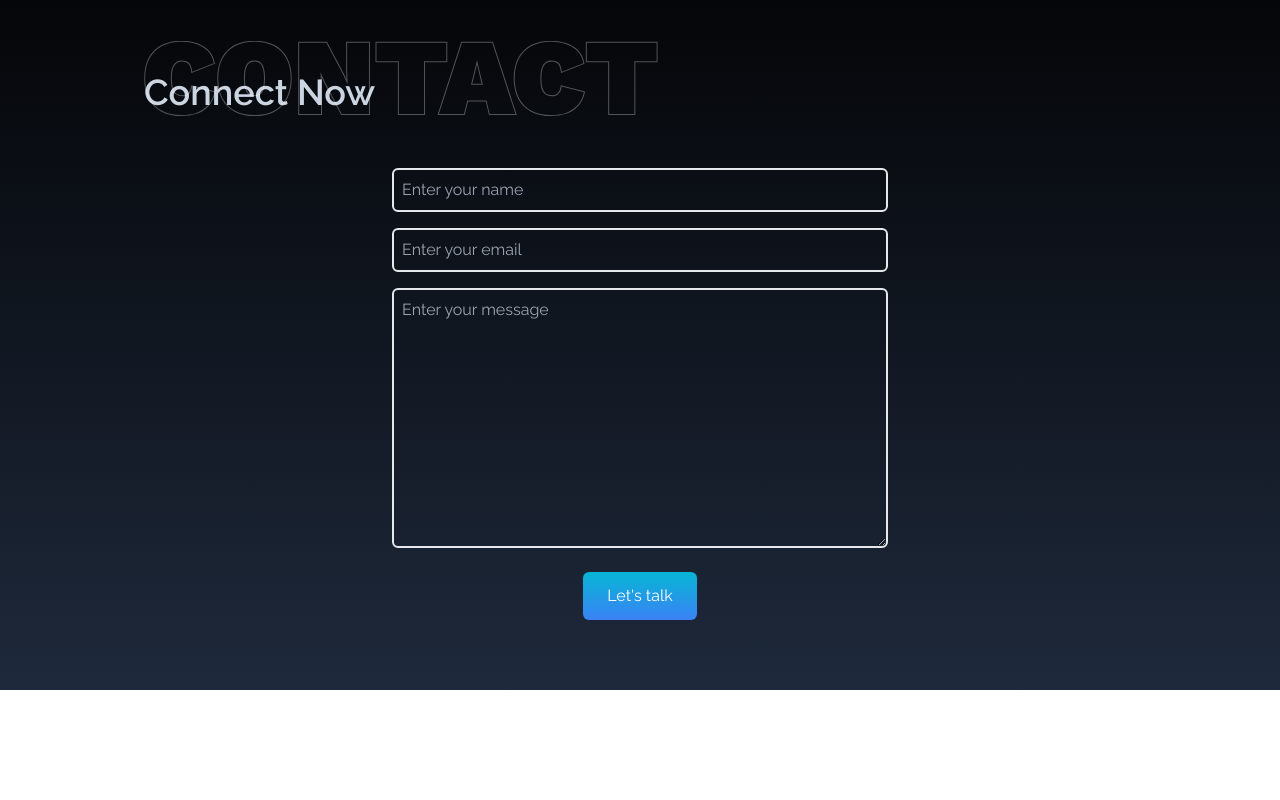
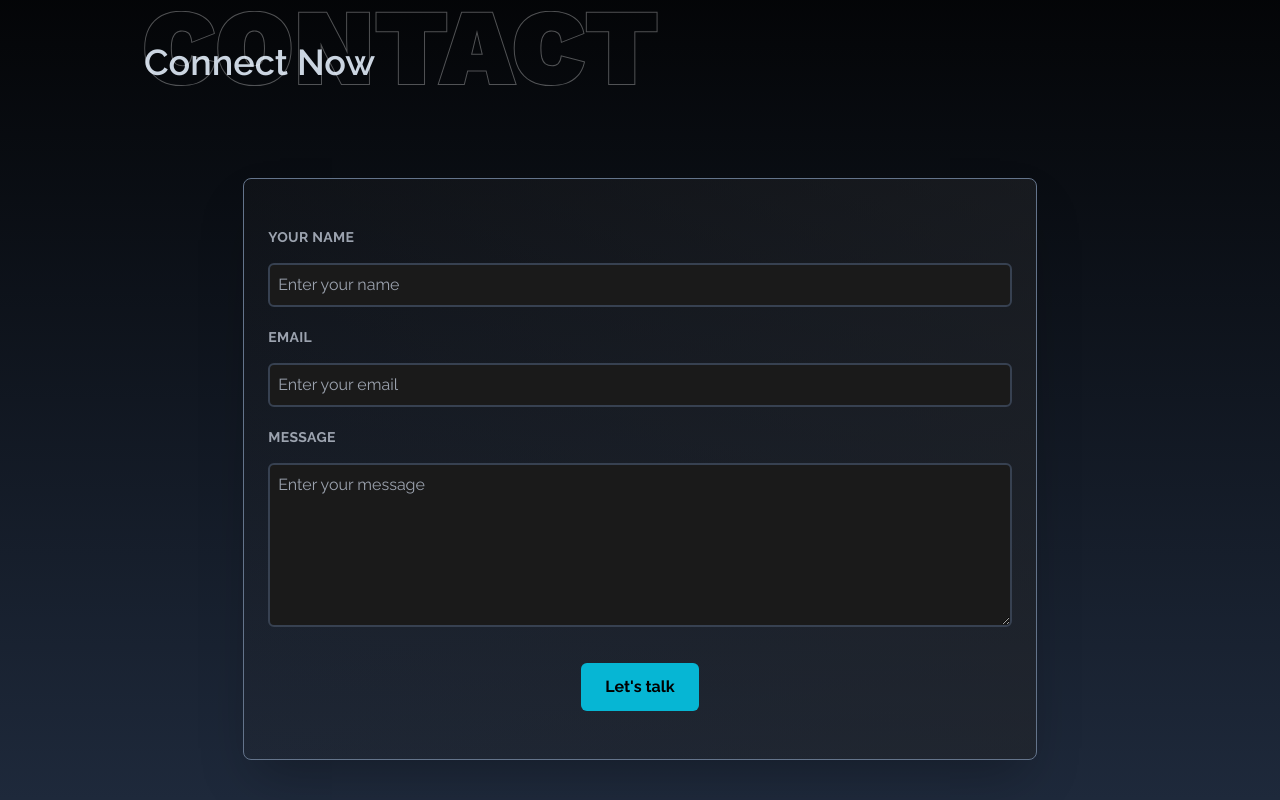
Before and after one commit to kushaal-rana/my-portfolio-website, a React (Create React App) app: page / in a window 1280 px wide. Shown: the part 3690-4490 px from the top of the page. Before the commit the page ends 4380 px from the top, so only its background shows below. Built offline with nearby package versions, Linux system fonts and the light colour scheme.

Commit message:
Contact Section Done.

```diff
--- a/package.json
+++ b/package.json
@@ -6,6 +6,7 @@
     "@testing-library/jest-dom": "^5.17.0",
     "@testing-library/react": "^13.4.0",
     "@testing-library/user-event": "^13.5.0",
+    "emailjs-com": "^3.2.0",
     "framer-motion": "^11.5.4",
     "react": "^18.3.1",
     "react-dom": "^18.3.1",
--- a/src/components/Contact.jsx
+++ b/src/components/Contact.jsx
@@ -1,11 +1,72 @@
-import React from "react";
+import React, { useState } from "react";
+import emailjs from "emailjs-com"; // Import EmailJS for sending emails
 
 const Contact = () => {
+  const [username, setUsername] = useState("");
+  const [email, setEmail] = useState("");
+  const [message, setMessage] = useState("");
+  const [errMsg, setErrMsg] = useState("");
+  const [successMsg, setSuccessMsg] = useState("");
+
+  // Email Validation
+  const emailValidation = () => {
+    return String(email)
+      .toLowerCase()
+      .match(/^\w+([-]?\w+)*@\w+([-]?\w+)*(\.\w+)+$/);
+  };
+
+  const handleSend = (e) => {
+    e.preventDefault();
+    if (username === "") {
+      setErrMsg("Username is required!");
+    } else if (email === "") {
+      setErrMsg("Please enter your email!");
+    } else if (!emailValidation(email)) {
+      setErrMsg("Please enter a valid email!");
+    } else if (message === "") {
+      setErrMsg("Message is required!");
+    } else {
+      // Send email via EmailJS
+      const templateParams = {
+        from_name: username,
+        from_email: email,
+        message: message,
+      };
+
+      emailjs
+        .send(
+          "your_service_id", // Replace with your EmailJS Service ID
+          "your_template_id", // Replace with your EmailJS Template ID
+          templateParams,
+          "your_user_id" // Replace with your EmailJS User ID
+        )
+        .then(
+          (response) => {
+            console.log(
+              "Email successfully sent!",
+              response.status,
+              response.text
+            );
+            setSuccessMsg(
+              `Thank you, ${username}. Your message has been sent successfully!`
+            );
+            setErrMsg("");
+            // Clear form fields
+            setUsername("");
+            setEmail("");
+            setMessage("");
+          },
+          (error) => {
+            console.error("Failed to send email:", error);
+            setErrMsg("Something went wrong, please try again.");
+          }
+        );
+    }
+  };
+
   return (
-    <div
-      name="contact"
-      className="w-full h-fit lg:h-screen bg-gradient-to-b from-black to-slate-800 p-6 text-white"
-    >
+    <div className="w-full min-h-screen bg-gradient-to-b from-black to-slate-800 p-6 text-white">
+      {/* Flex container for form and text */}
       <div className="flex flex-col p-4 justify-center max-w-screen-lg mx-auto h-full lg:pt-32">
         <div className="flex flex-col relative items-center lg:items-start">
           {/* Header with dynamic positioning */}
@@ -17,34 +78,83 @@ const Contact = () => {
           </h2>
         </div>
 
-        <div className=" flex justify-center items-center">
+        {/* Reduced width and added padding for a smaller form */}
+        <div className="w-full sm:w-[90%] md:w-[70%] lg:w-[80%] mx-auto mt-10 h-auto py-8 bg-gradient-to-r from-[#24252933] to-[#22242890] flex flex-col gap-6 p-6 rounded-lg shadow-2xl border border-slate-500">
           <form
-            action="https://getform.io/f/61c99527-2b15-42cf-9b55-ad37d2f7daa6"
-            method="POST"
-            className=" flex flex-col w-full md:w-1/2"
+            onSubmit={handleSend}
+            className="w-full flex flex-col gap-4 lg:gap-5 py-2 lg:py-4"
           >
+            {/* Error and Success Messages */}
+            {errMsg && (
+              <p className="py-3 bg-gradient-to-r from-[#1e2024] to-[#23272b] shadow-shadowOne text-center text-red-500 text-base font-semibold tracking-wide animate-bounce">
+                {errMsg}
+              </p>
+            )}
+            {successMsg && (
+              <p className="py-3 bg-gradient-to-r from-[#1e2024] to-[#23272b] shadow-shadowOne text-center text-green-500 text-base tracking-wide animate-bounce">
+                {successMsg}
+              </p>
+            )}
+
+            {/* Name Input */}
+            <div className="flex flex-col gap-4">
+              <p className="text-sm text-gray-400 font-bold uppercase tracking-wide">
+                Your name
+              </p>
               <input
                 type="text"
-              name="name"
                 placeholder="Enter your name"
-              className="p-2 bg-transparent border-2 rounded-md text-white focus:outline-none"
+                value={username}
+                onChange={(e) => setUsername(e.target.value)}
+                className={`p-2 bg-[#1a1a1a] border-2 border-gray-700 rounded-md text-white focus:outline-none ${
+                  errMsg === "Username is required!" &&
+                  "outline outline-2 outline-red-500"
+                }`}
               />
+            </div>
+
+            {/* Email Input */}
+            <div className="flex flex-col gap-4">
+              <p className="text-sm text-gray-400 font-bold uppercase tracking-wide">
+                Email
+              </p>
               <input
                 type="text"
-              name="email"
                 placeholder="Enter your email"
-              className="my-4 p-2 bg-transparent border-2 rounded-md text-white focus:outline-none"
+                value={email}
+                onChange={(e) => setEmail(e.target.value)}
+                className={`p-2 bg-[#1a1a1a] border-2 border-gray-700 rounded-md text-white focus:outline-none ${
+                  errMsg.includes("email") &&
+                  "outline outline-2 outline-red-500"
+                }`}
               />
+            </div>
+
+            {/* Message Input */}
+            <div className="flex flex-col gap-4">
+              <p className="text-sm text-gray-400 font-bold uppercase tracking-wide">
+                Message
+              </p>
               <textarea
-              name="message"
                 placeholder="Enter your message"
-              rows="10"
-              className="p-2 bg-transparent border-2 rounded-md text-white focus:outline-none"
+                rows="6"
+                value={message}
+                onChange={(e) => setMessage(e.target.value)}
+                className={`p-2 bg-[#1a1a1a] border-2 border-gray-700 rounded-md text-white focus:outline-none ${
+                  errMsg === "Message is required!" &&
+                  "outline outline-2 outline-red-500"
+                }`}
               ></textarea>
+            </div>
 
-            <button className="text-white bg-gradient-to-b from-cyan-500 to-blue-500 px-6 py-3 mt-6 mx-auto flex items-center rounded-md hover:scale-110 duration-300">
+            <div className="w-full flex justify-center mt-4">
+              <button
+                type="submit"
+                className="text-black font-bold bg-gradient-to-b from-cyan-500 to-cyan-500 px-6 py-3 rounded-md hover:scale-110 duration-300"
+              >
                 Let's talk
               </button>
+            </div>
           </form>
         </div>
       </div>
```
Also changed, not shown: 1 other file (tests, documents, lock files or other folders). Lines whose indentation alone changed are shown as unchanged.
